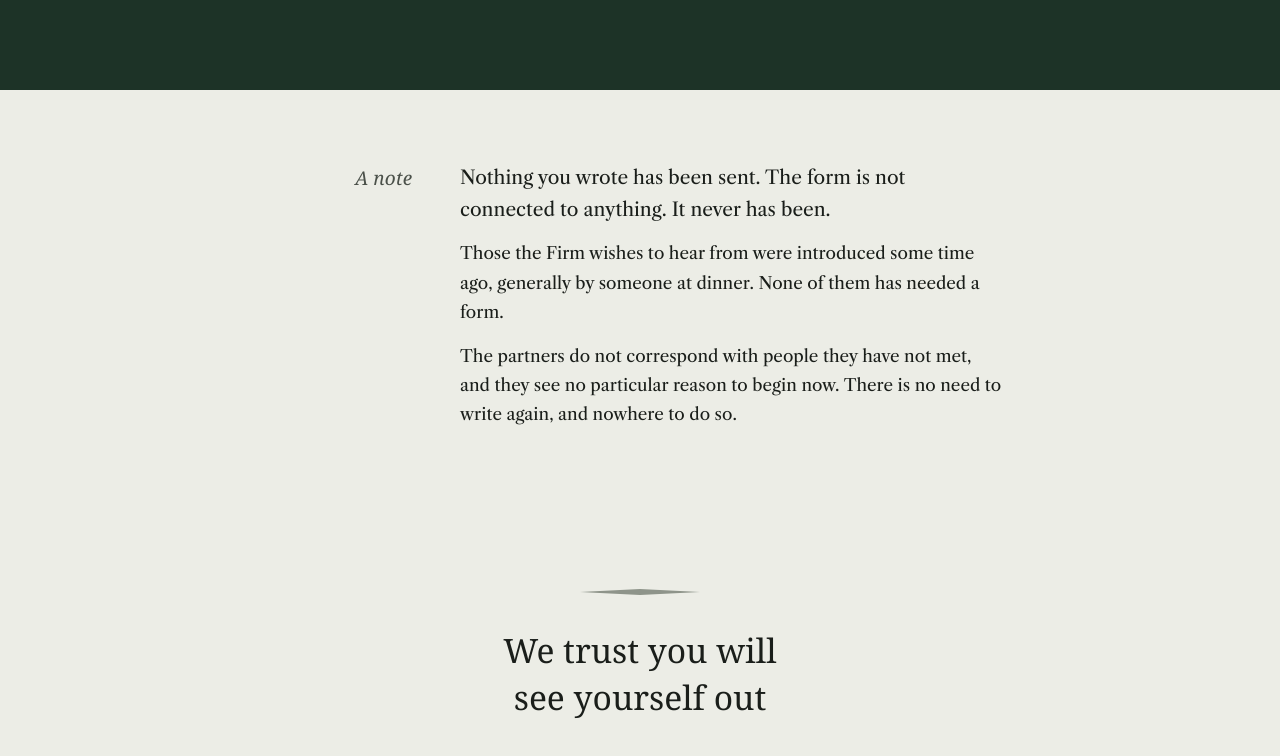
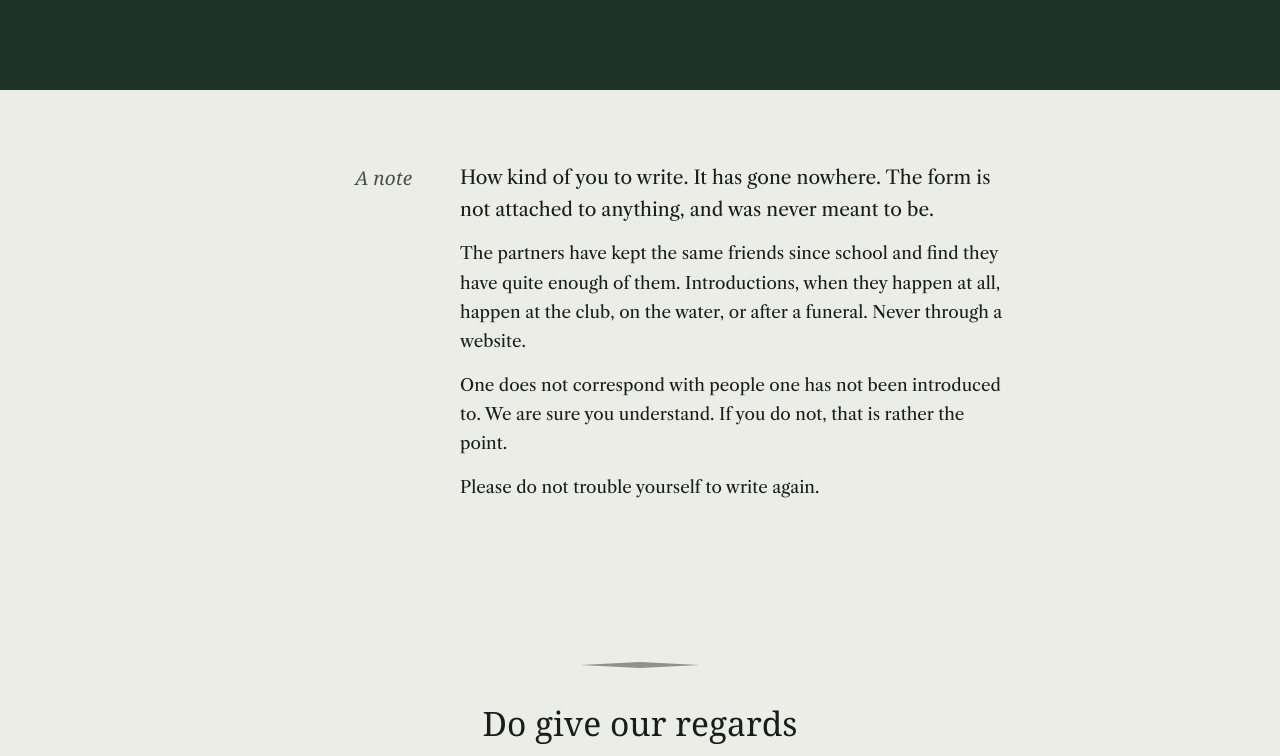
Before and after one commit to dashross/leighsmithcapital, a plain HTML site: page enquiries/received/index.html in a window 1280 px wide. Shown: the part 236-992 px from the top of the page. Drawn offline with nearby package versions, Linux system fonts and the light colour scheme; a web font is replaced by a local one.

Commit message:
Enquiries: colder turn-away copy on the received page

```diff
--- a/enquiries/received/index.html
+++ b/enquiries/received/index.html
@@ -3,7 +3,7 @@
 <head>
 <meta charset="utf-8">
 <meta name="viewport" content="width=device-width, initial-scale=1">
-<title>Noted &middot; Leigh Smith Capital</title>
+<title>How kind &middot; Leigh Smith Capital</title>
 <meta name="robots" content="noindex">
 <meta name="theme-color" content="#1D3327">
 <link rel="icon" href="/seal.svg" type="image/svg+xml">
@@ -23,7 +23,7 @@
       <a href="/enquiries/" aria-current="page">Enquiries</a>
     </nav>
 
-    <h1 class="wordmark rise rise-3">Noted</h1>
+    <h1 class="wordmark rise rise-3">How kind</h1>
 
     <svg class="rule rise rise-4" viewBox="0 0 136 9" aria-hidden="true">
       <path d="M0 4.5 68 0l68 4.5-68 4.5Z"/>
@@ -40,13 +40,16 @@
       <article class="leaf">
         <h2>A note</h2>
         <div>
-          <p class="lead">Nothing you wrote has been sent. The form is not
-          connected to anything. It never has been.</p>
-          <p>Those the Firm wishes to hear from were introduced some time ago,
-          generally by someone at dinner. None of them has needed a form.</p>
-          <p>The partners do not correspond with people they have not met, and
-          they see no particular reason to begin now. There is no need to
-          write again, and nowhere to do so.</p>
+          <p class="lead">How kind of you to write. It has gone nowhere. The
+          form is not attached to anything, and was never meant to be.</p>
+          <p>The partners have kept the same friends since school and find they
+          have quite enough of them. Introductions, when they happen at all,
+          happen at the club, on the water, or after a funeral. Never through a
+          website.</p>
+          <p>One does not correspond with people one has not been introduced
+          to. We are sure you understand. If you do not, that is rather the
+          point.</p>
+          <p>Please do not trouble yourself to write again.</p>
         </div>
       </article>
 
@@ -58,7 +61,7 @@
       <svg class="rule" viewBox="0 0 136 9" preserveAspectRatio="none" aria-hidden="true">
         <path d="M0 4.5 68 0l68 4.5-68 4.5Z"/>
       </svg>
-      <p>We trust you will see yourself out</p>
+      <p>Do give our regards to whoever gave you the address</p>
     </div>
   </section>
 
```
